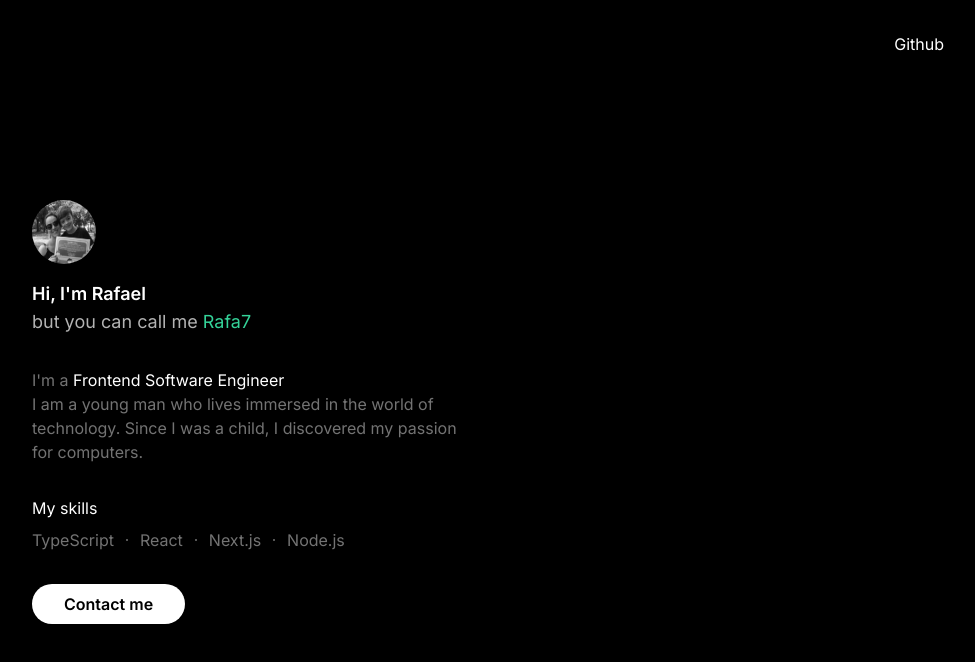
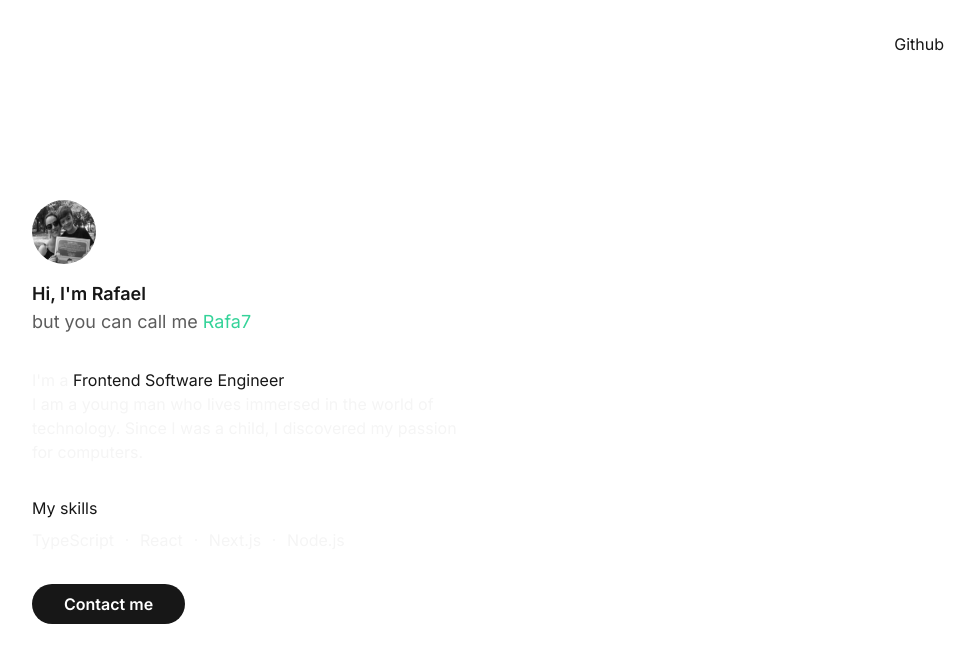
Before and after one commit to rafaadeveloper/portfolio, a Next.js app: page / in a window 1280 px wide. Shown: the top 662 px of the page, without its empty margins (272-1247 px from the left). Built offline with nearby package versions, Linux system fonts and the light colour scheme.

Commit message:
Installing Lib Shadcn-ui

```diff
--- a/src/app/globals.css
+++ b/src/app/globals.css
@@ -2,36 +2,75 @@
   @tailwind components;
   @tailwind utilities;
 
-* {
-  transition: all ease 0.25s;
+  @layer base {
+    :root {
+      --background: 0 0% 100%;
+      --foreground: 0 0% 3.9%;
+
+      --card: 0 0% 100%;
+      --card-foreground: 0 0% 3.9%;
+
+      --popover: 0 0% 100%;
+      --popover-foreground: 0 0% 3.9%;
+
+      --primary: 0 0% 9%;
+      --primary-foreground: 0 0% 98%;
+
+      --secondary: 0 0% 96.1%;
+      --secondary-foreground: 0 0% 9%;
+
+      --muted: 0 0% 96.1%;
+      --muted-foreground: 0 0% 45.1%;
+
+      --accent: 0 0% 96.1%;
+      --accent-foreground: 0 0% 9%;
+
+      --destructive: 0 84.2% 60.2%;
+      --destructive-foreground: 0 0% 98%;
+
+      --border: 0 0% 89.8%;
+      --input: 0 0% 89.8%;
+      --ring: 0 0% 3.9%;
+
+      --radius: 0.5rem;
     }
 
-:root {
-  --foreground-rgb: 0, 0, 0;
-  --background-start-rgb: 214, 219, 220;
-  --background-end-rgb: 255, 255, 255;
-}
+    .dark {
+      --background: 0 0% 3.9%;
+      --foreground: 0 0% 98%;
 
-@media (prefers-color-scheme: dark) {
-  :root {
-    --foreground-rgb: 255, 255, 255;
-    --background-start-rgb: 0, 0, 0;
-    --background-end-rgb: 0, 0, 0;
+      --card: 0 0% 3.9%;
+      --card-foreground: 0 0% 98%;
+
+      --popover: 0 0% 3.9%;
+      --popover-foreground: 0 0% 98%;
+
+      --primary: 0 0% 98%;
+      --primary-foreground: 0 0% 9%;
+
+      --secondary: 0 0% 14.9%;
+      --secondary-foreground: 0 0% 98%;
+
+      --muted: 0 0% 14.9%;
+      --muted-foreground: 0 0% 63.9%;
+
+      --accent: 0 0% 14.9%;
+      --accent-foreground: 0 0% 98%;
+
+      --destructive: 0 62.8% 30.6%;
+      --destructive-foreground: 0 0% 98%;
+
+      --border: 0 0% 14.9%;
+      --input: 0 0% 14.9%;
+      --ring: 0 0% 83.1%;
     }
   }
 
+  @layer base {
+    * {
+      @apply border-border;
+    }
     body {
-  color: rgb(var(--foreground-rgb));
-  background: linear-gradient(
-      to bottom,
-      transparent,
-      rgb(var(--background-end-rgb))
-    )
-    rgb(var(--background-start-rgb));
-}
-
-@layer utilities {
-  .text-balance {
-    text-wrap: balance;
+      @apply bg-background text-foreground;
     }
   }
--- /dev/null
+++ b/src/lib/utils.ts
@@ -0,0 +1,6 @@
+import { type ClassValue, clsx } from "clsx"
+import { twMerge } from "tailwind-merge"
+
+export function cn(...inputs: ClassValue[]) {
+  return twMerge(clsx(inputs))
+}
--- a/tailwind.config.ts
+++ b/tailwind.config.ts
@@ -1,20 +1,80 @@
-import type { Config } from "tailwindcss";
+import type { Config } from "tailwindcss"
 
-const config: Config = {
+const config = {
+  darkMode: ["class"],
   content: [
-    "./src/pages/**/*.{js,ts,jsx,tsx,mdx}",
-    "./src/components/**/*.{js,ts,jsx,tsx,mdx}",
-    "./src/app/**/*.{js,ts,jsx,tsx,mdx}",
-  ],
+    './pages/**/*.{ts,tsx}',
+    './components/**/*.{ts,tsx}',
+    './app/**/*.{ts,tsx}',
+    './src/**/*.{ts,tsx}',
+	],
+  prefix: "",
   theme: {
+    container: {
+      center: true,
+      padding: "2rem",
+      screens: {
+        "2xl": "1400px",
+      },
+    },
     extend: {
       colors: {
-        background: "#000",
-        primary: "#fff",
-        secondary: "#737373",
+        border: "hsl(var(--border))",
+        input: "hsl(var(--input))",
+        ring: "hsl(var(--ring))",
+        background: "hsl(var(--background))",
+        foreground: "hsl(var(--foreground))",
+        primary: {
+          DEFAULT: "hsl(var(--primary))",
+          foreground: "hsl(var(--primary-foreground))",
+        },
+        secondary: {
+          DEFAULT: "hsl(var(--secondary))",
+          foreground: "hsl(var(--secondary-foreground))",
+        },
+        destructive: {
+          DEFAULT: "hsl(var(--destructive))",
+          foreground: "hsl(var(--destructive-foreground))",
+        },
+        muted: {
+          DEFAULT: "hsl(var(--muted))",
+          foreground: "hsl(var(--muted-foreground))",
+        },
+        accent: {
+          DEFAULT: "hsl(var(--accent))",
+          foreground: "hsl(var(--accent-foreground))",
+        },
+        popover: {
+          DEFAULT: "hsl(var(--popover))",
+          foreground: "hsl(var(--popover-foreground))",
+        },
+        card: {
+          DEFAULT: "hsl(var(--card))",
+          foreground: "hsl(var(--card-foreground))",
+        },
+      },
+      borderRadius: {
+        lg: "var(--radius)",
+        md: "calc(var(--radius) - 2px)",
+        sm: "calc(var(--radius) - 4px)",
+      },
+      keyframes: {
+        "accordion-down": {
+          from: { height: "0" },
+          to: { height: "var(--radix-accordion-content-height)" },
+        },
+        "accordion-up": {
+          from: { height: "var(--radix-accordion-content-height)" },
+          to: { height: "0" },
+        },
+      },
+      animation: {
+        "accordion-down": "accordion-down 0.2s ease-out",
+        "accordion-up": "accordion-up 0.2s ease-out",
       },
     },
   },
-  plugins: [],
-};
-export default config;
+  plugins: [require("tailwindcss-animate")],
+} satisfies Config
+
+export default config
```
Also changed, not shown: package.json (+8 -3 lines), components.json (added), 1 other file (tests, documents, lock files or other folders). Lines whose indentation alone changed are shown as unchanged.
